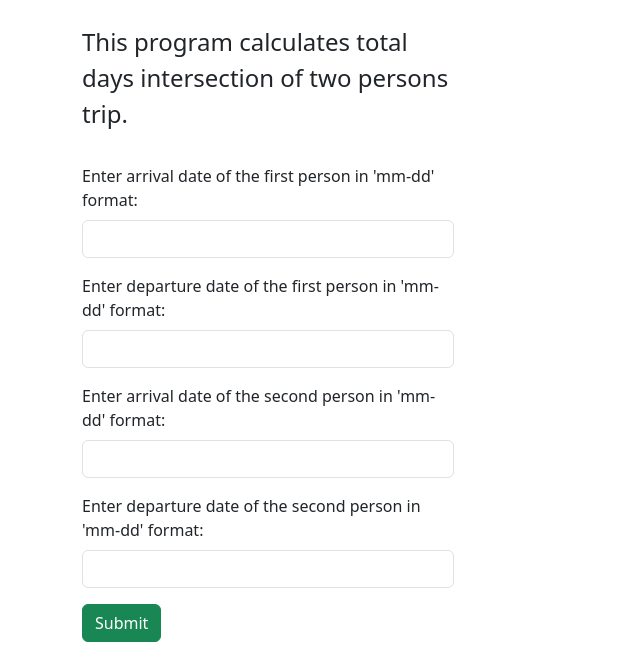
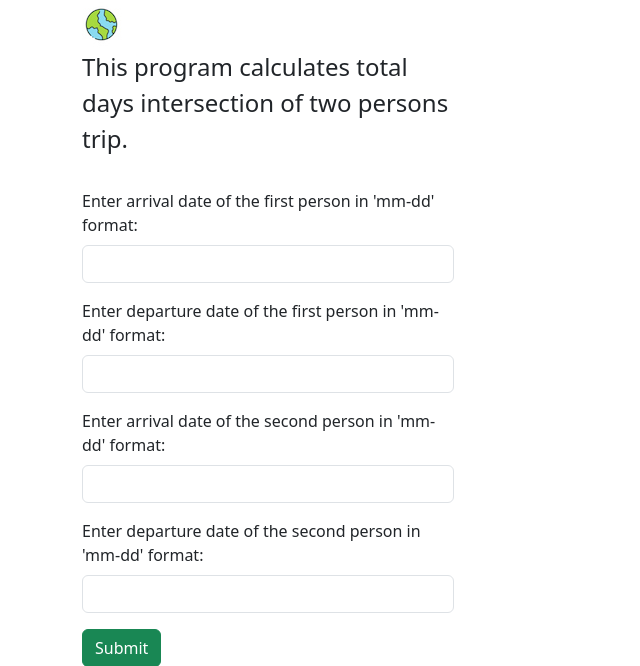
Before and after one commit to ruslanways/trip_intersection, a Flask app: page / in a window 1280 px wide. Shown: the top 666 px of the page, without its empty margins (0-640 px from the left). Run offline with Flask 2, Linux system fonts and the light colour scheme.

Commit message:
added logo image

```diff
--- /dev/null
+++ b/static/style.css
@@ -0,0 +1,5 @@
+a.logo:link { text-decoration: none; }
+a.logo:visited { text-decoration: none; }
+a.logo:hover { text-decoration: none; }
+a.logo:active { text-decoration: none; }
+a img {border: 0;}
--- a/templates/base.html
+++ b/templates/base.html
@@ -8,10 +8,14 @@
     <title>Trip intersection</title>
     <link href="https://cdn.jsdelivr.net/npm/bootstrap@5.3.0-alpha1/dist/css/bootstrap.min.css" rel="stylesheet"
         integrity="sha384-GLhlTQ8iRABdZLl6O3oVMWSktQOp6b7In1Zl3/Jr59b6EGGoI1aFkw7cmDA6j6gD" crossorigin="anonymous">
+    <link rel="stylesheet" href="{{ url_for('static', filename='style.css') }}">
 </head>
 
 <body>
     <div class="container">
+        <a href="{{ url_for('hello_world') }}">
+        <img src="{{ url_for('static', filename='earth.jpg') }}" alt="Earth logo" class="rounded float-left logo">
+        </a>
         {% block content %}
         {% endblock %}
     </div>
--- a/templates/trip.html
+++ b/templates/trip.html
@@ -5,7 +5,6 @@
 
 <form method="post">
     <div class="col-sm-4 col-xs-4">
-        <br>
         <legend>This program calculates total days intersection of two persons trip.</legend>
         <br>
         <br>
```
Also changed, not shown: static/earth.jpg (added), 1 other file.
